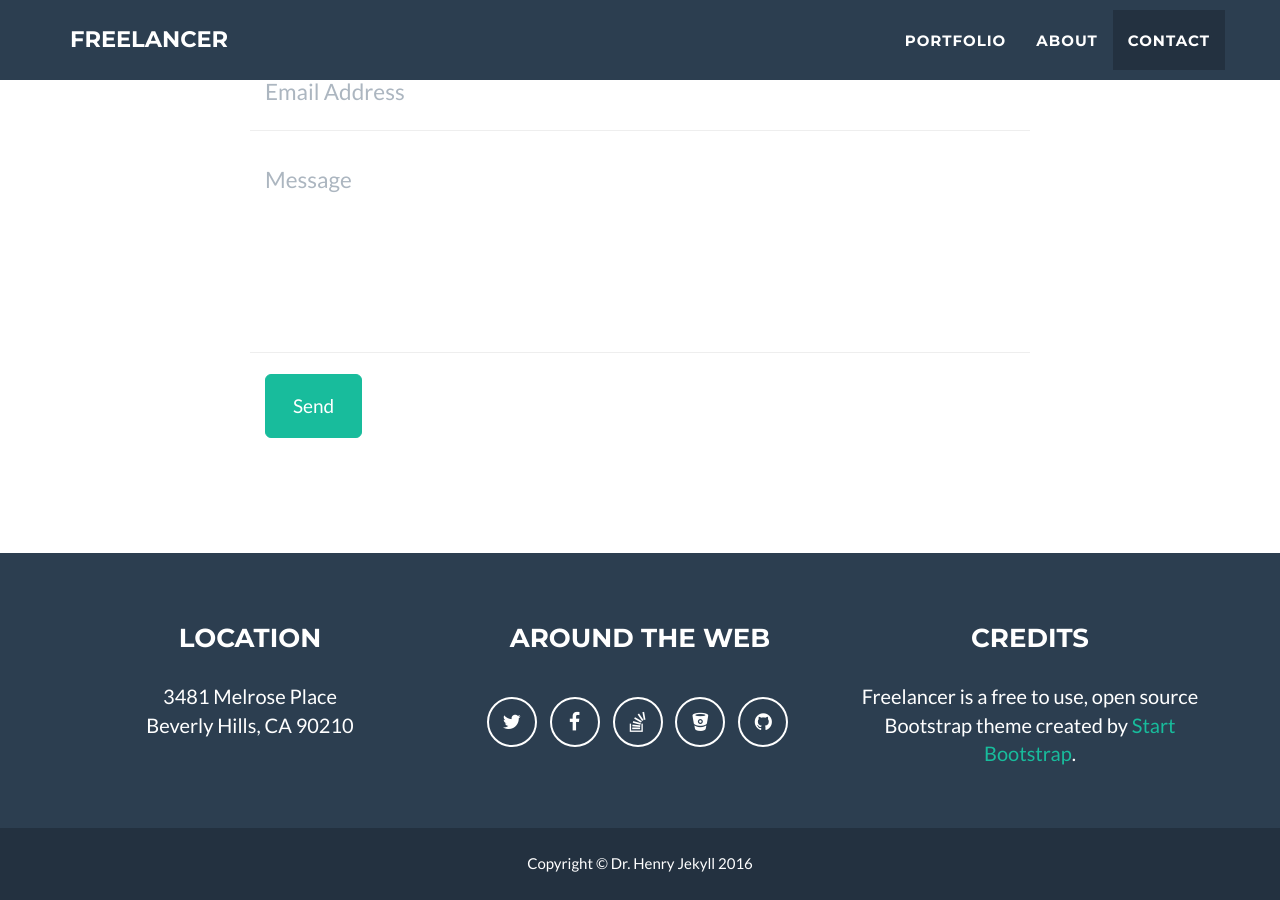
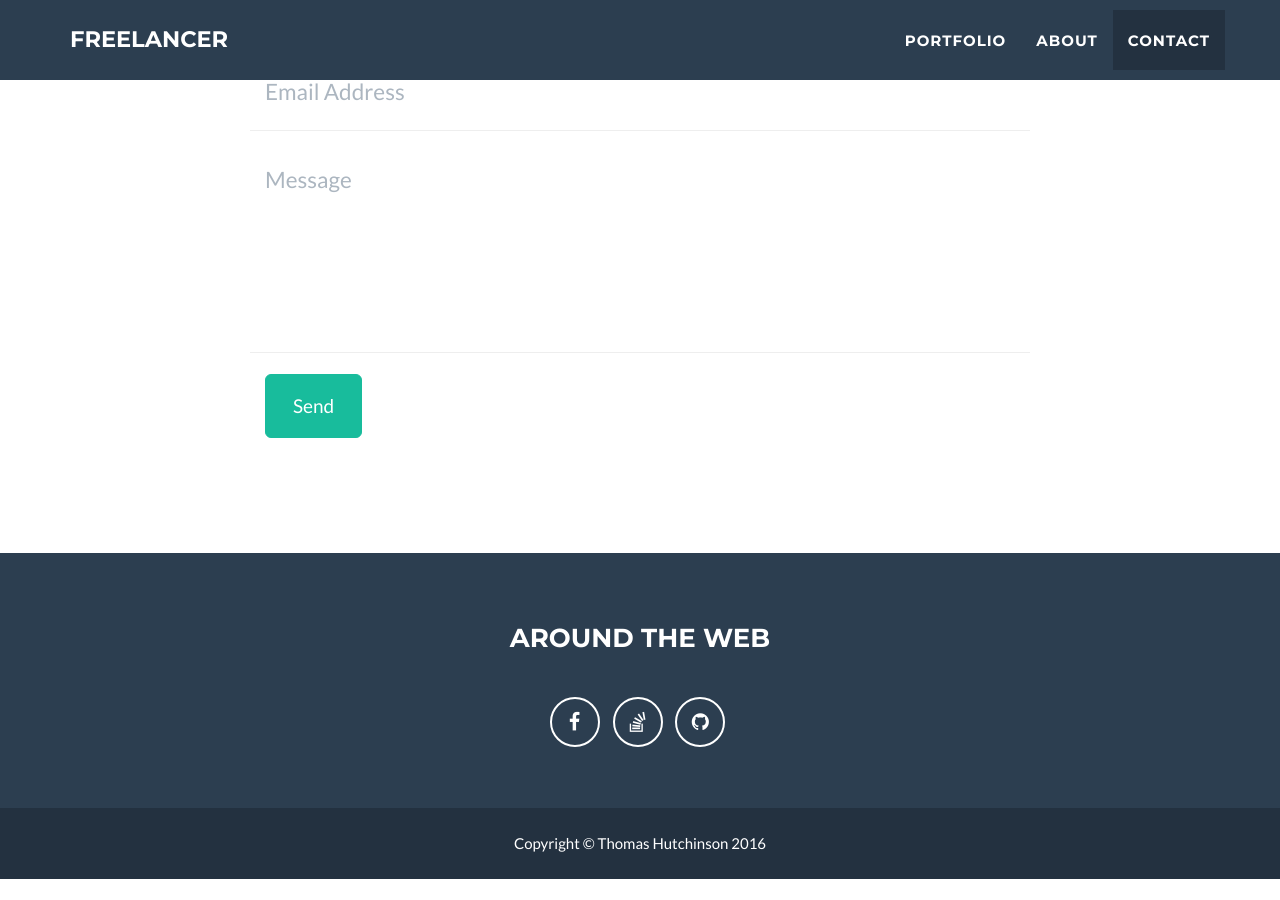
Before and after one commit to ThomasHutchinson/ThomasHutchinson.github.io, a Jekyll site: the page built from index.html, in a window 1280 px wide and 900 px high, scrolled down 2485 px. Built offline with Jekyll 4.4.1, drawn with Linux system fonts in a browser that asks for light colours; after the commit the page ends 3364 px from its top, so only the background shows below that; some of the changed text lies outside the part shown.

Commit message:
Theme Update
Changing some of the default settings

```diff
--- a/_config.yml
+++ b/_config.yml
@@ -1,10 +1,10 @@
 # Site settings
 title: Freelancer
-email: your-email@domain.com
-url: https://example.github.io
-description: "Write an awesome description for your new site here. You can edit this line in _config.yml. It will appear in your document head meta (for Google search results) and in your feed.xml site description."
-skills: "Web Developer - Graphic Artist - User Experience Designer"
-meta_author: LastName FirstName
+email: thomas.hutchinson@my.jcu.edu.au
+url: http://thomashutchinson.me
+description: "Thomas Hutchinson Portfolio"
+skills: "Web Developer - Software Engineer -Graphic Artist - User Experience Designer"
+meta_author: Thomas Hutchinson
 
 # Google webmaster tools
 google_verify:
@@ -31,31 +31,27 @@ color:
 
 # Footer settings
 footer:
-  copyright: Dr. Henry Jekyll
-  location: Location
+  copyright: Thomas Hutchinson
+  #location: Location
   social: Around the Web
-  credits: Credits
+  #credits: Credits
 
 # Social networks usernames (many more available: google-plus, flickr, dribbble, pinterest, instagram, tumblr, linkedin, etc.)
 social:
-  - title: twitter
-    url: http://twitter.com/jekyllrb
   - title: facebook
-    url:
+    url: https://www.facebook.com/hutchinsonwebdesign/
   - title: stack-overflow
-    url: http://stackoverflow.com/questions/tagged/jekyll
-  - title: bitbucket
-    url: http://bitbucket.org/jekyll
+    url: http://stackoverflow.com/users/6388662/zarthia
   - title: github
-    url: http://github.com/jekyll
+    url: https://github.com/ThomasHutchinson/
 
 # Postal address (add as many lines as necessary)
-address:
-  - line: 3481 Melrose Place
-  - line: Beverly Hills, CA 90210
+#address:
+ # - line: 3481 Melrose Place
+  #- line: Beverly Hills, CA 90210
 
 # Credits content
-credits: 'Freelancer is a free to use, open source Bootstrap theme created by <a href="http://startbootstrap.com">Start Bootstrap</a>.'
+#credits: 'Freelancer is a free to use, open source Bootstrap theme created by <a href="http://startbootstrap.com">Start Bootstrap</a>.'
 
 # Build settings
 markdown: kramdown
```
Also changed, not shown: 1 other file.
